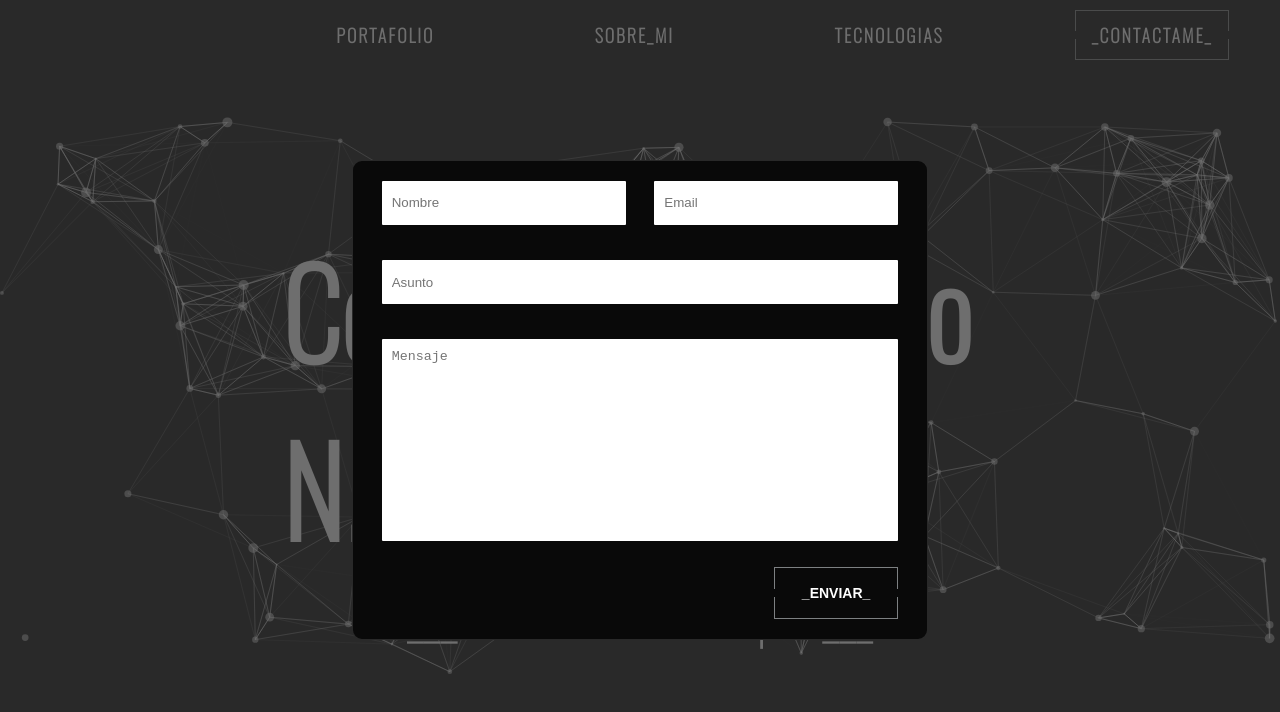
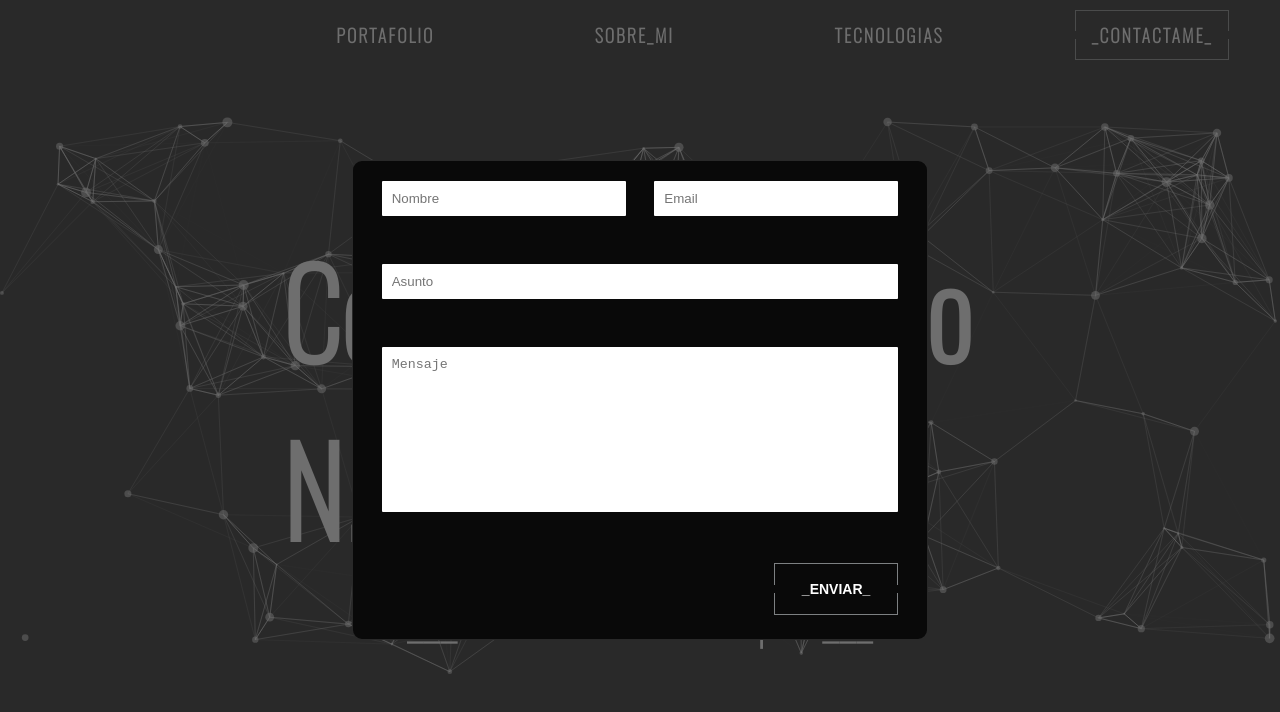
Before and after one commit to AugustoCorbalan/Portfolio, a Next.js app in the folder client/: page / in a window 1280 px wide. Both pictures are taken after a click on the button "_CONTACTAME_". Shown: the top 712 px of the page. Built offline with nearby package versions, Linux system fonts and the light colour scheme.

Commit message:
form ready

```diff
--- a/client/pages/subComponents/form.js
+++ b/client/pages/subComponents/form.js
@@ -1,8 +1,8 @@
 import React, { useState } from "react";
+import { validarName, validarMail, validarAsunto, validarMessage } from "./regularExpresion.js"
 import styles from "../../styles/form.module.css";
 import ButtonStyle from "./buttonStyle";
 import axios from "axios";
-import { Content } from "next/font/google";
 
 const Form = ({status, visibility})=>{
 
@@ -13,19 +13,33 @@ const Form = ({status, visibility})=>{
         asunto:"",
         mensaje:""
     })
+    const [errors, setErrors] = useState({
+        name: "",
+        email: "",
+        asunto: "",
+        mensaje: ""
+    })
 
     const handlerOnChange=(id, newValue)=>{
         if(id==="inputName"){
             setValues({...values, name: newValue})
+            const error = validarName(newValue);
+            setErrors({...errors, name: error});
         }
         else if(id==="inputEmail"){
             setValues({...values, email: newValue})
+            const error = validarMail(newValue);
+            setErrors({...errors, email: error});
         }
         else if(id==="inputAsunto"){
             setValues({...values, asunto: newValue})
+            const error = validarAsunto(newValue);
+            setErrors({...errors, asunto: error});
         }
         else if(id==="inputMensaje"){
             setValues({...values, mensaje: newValue})
+            const error = validarMessage(newValue);
+            setErrors({...errors, mensaje: error});
         }
     }
 
@@ -47,6 +61,7 @@ const Form = ({status, visibility})=>{
                 <div className={styles.subContainer}>
                     <form id="form" onSubmit={handlerSubmit}>
                         <div className={styles.subContainer1}>
+                            <div className={styles.subContainer1_1}>
                                 <input
                                     key= "inputName"
                                     id="inputName"
@@ -56,6 +71,11 @@ const Form = ({status, visibility})=>{
                                     onChange={({target})=>handlerOnChange(target.id, target.value)}
                                     value={values.name}
                                 />
+                                <div className={errors.name? styles.errorOn : styles.errorOff}>
+                                    <p>{errors.name}</p>
+                                </div>
+                            </div>
+                            <div className={styles.subContainer1_1}>
                                 <input
                                     key= "inputEmail"
                                     id= "inputEmail"
@@ -65,6 +85,11 @@ const Form = ({status, visibility})=>{
                                     onChange={({target})=>handlerOnChange(target.id, target.value)}
                                     value={values.email}
                                 />
+                                <div className={errors.email? styles.errorOn : styles.errorOff}>
+                                    <p>{errors.email}</p>
+                                </div>
+                            </div>
+                            <div className={styles.subContainer1_2}>
                                 <input
                                     key= "inputAsunto"
                                     id= "inputAsunto"
@@ -74,6 +99,11 @@ const Form = ({status, visibility})=>{
                                     onChange={({target})=>handlerOnChange(target.id, target.value)}
                                     value={values.asunto}
                                 />
+                                <div className={errors.asunto? styles.errorOn : styles.errorOff}>
+                                    <p>{errors.asunto}</p>
+                                </div>
+                            </div>
+                            <div className={styles.subContainer1_3}>
                                 <textarea
                                     key= "inputMensaje"
                                     id= "inputMensaje"
@@ -83,8 +113,13 @@ const Form = ({status, visibility})=>{
                                     onChange={({target})=>handlerOnChange(target.id, target.value)}
                                     value={values.mensaje}
                                 />
+                                <div className={errors.mensaje? styles.errorOn : styles.errorOff}>
+                                    <p>{errors.mensaje}</p>
                                 </div>
-                        <div className={styles.subContainer2}>
+                            </div>
+
+                        </div>
+                        <div className={styles.subContainer1_4}>
                             <ButtonStyle content={"_Enviar_"}/>
                         </div>
                     </form>
--- /dev/null
+++ b/client/pages/subComponents/regularExpresion.js
@@ -0,0 +1,40 @@
+
+const validarName=(value)=>{
+    const contentSymbol = /^[A-Za-z\\s-]+$/
+    const contentNombreyApellido = /\\b[A-Za-z]+\\b\\s+\\b[A-Za-z]+\\b/
+    const valueSplit= value.split(" ");
+
+    if(!contentSymbol.test(value)){
+        return "Ingresó un símbolo";
+    }
+    else if(contentNombreyApellido.test(value)){
+        return "Debe ingresar nombre y apellido";
+    }
+    return "";
+}
+const validarMail=(value)=>{
+    const validateMail = /^[\w.%+-]+@[a-zA-Z0-9.-]+\.[a-zA-Z]{2,}$/
+    return(
+        validateMail.test(value) ? "" : "El mail no es valido"
+    )
+}
+const validarAsunto=(value)=>{
+    if(value.length<3){
+        return "Asunto muy corto"
+    }
+    else if(value.length>49){
+        return "Asunto muy largo"
+    }
+    else return ""
+}
+const validarMessage=(value)=>{
+    if(value.length<3){
+        return "Mensaje muy corto"
+    }
+    else if(value.length>1000){
+        return "Mensaje muy largo"
+    }
+    else return ""
+}
+
+module.exports = { validarName, validarMail, validarAsunto, validarMessage }
--- a/client/styles/form.module.css
+++ b/client/styles/form.module.css
@@ -28,29 +28,51 @@
     width: 100%;
     /* background-color: aquamarine; */
 }
-.subContainer2{
+.subContainer1_1{
+    display: flex;
+    width: 50%;
+    height: 18%;
+    /* background-color: cyan; */
+    flex-direction: column;
+}
+.subContainer1_2{
+    display: flex;
+    flex-direction: column;
+    width: 100%;
+    height: 18%;
+    /* background-color: blueviolet; */
+}
+.subContainer1_3{
+    display: flex;
+    flex-direction: column;
+    width: 100%;
+    height: 50%;
+    /* background-color: red; */
+}
+.subContainer1_4{
     display: flex;
     justify-content: flex-end;
     align-items: center;
-    height: 20%;
+    height: 18%;
     width: 100%;
-    /* background-color: blueviolet; */
+    /* background-color: royalblue; */
     padding-right: 5%;
 }
 .inputName{
-    margin-left: 5%;
-    margin-right: 2.5%;
-    width: 42.5%;
-    height: 12%;
+    margin-left: 10%;
+    margin-right: 5%;
+    width: 85%;
+    height: 35px;
     padding: 10px;
     border: none;
     border-radius: 1px;
+    /* background-color: red; */
 }
 .inputEmail{
-    margin-left: 2.5%;
-    margin-right: 5%;
-    width: 42.5%;
-    height: 12%;
+    margin-left: 5%;
+    margin-right: 10%;
+    width: 85%;
+    height: 35px;
     padding: 10px;
     border: none;
     border-radius: 1px;
@@ -58,9 +80,8 @@
 .inputAsunto{
     margin-left: 5%;
     margin-right: 5%;
-    margin-top: 5%;
     width: 90%;
-    height: 12%;
+    height: 35px;
     padding: 10px;
     border: none;
     border-radius: 1px;
@@ -69,11 +90,24 @@
 .inputMessage{
     margin-left: 5%;
     margin-right: 5%;
-    margin-top: 5%;
     width: 90%;
-    height: 55%;
+    height: 90%;
     padding: 10px;
     border: none;
     border-radius: 1px;
     resize: none;
 }
+
+.errorOff{
+    display: none;
+}
+
+.errorOn{
+    margin-top: 1%;
+    margin-left: 10%;
+    margin-right: 5%;
+    width: 85%;
+    color: rgba(209, 54, 54, 0.874);
+    font-size: small;
+    /* background-color: violet; */
+}
```
Lines whose indentation alone changed are shown as unchanged.
